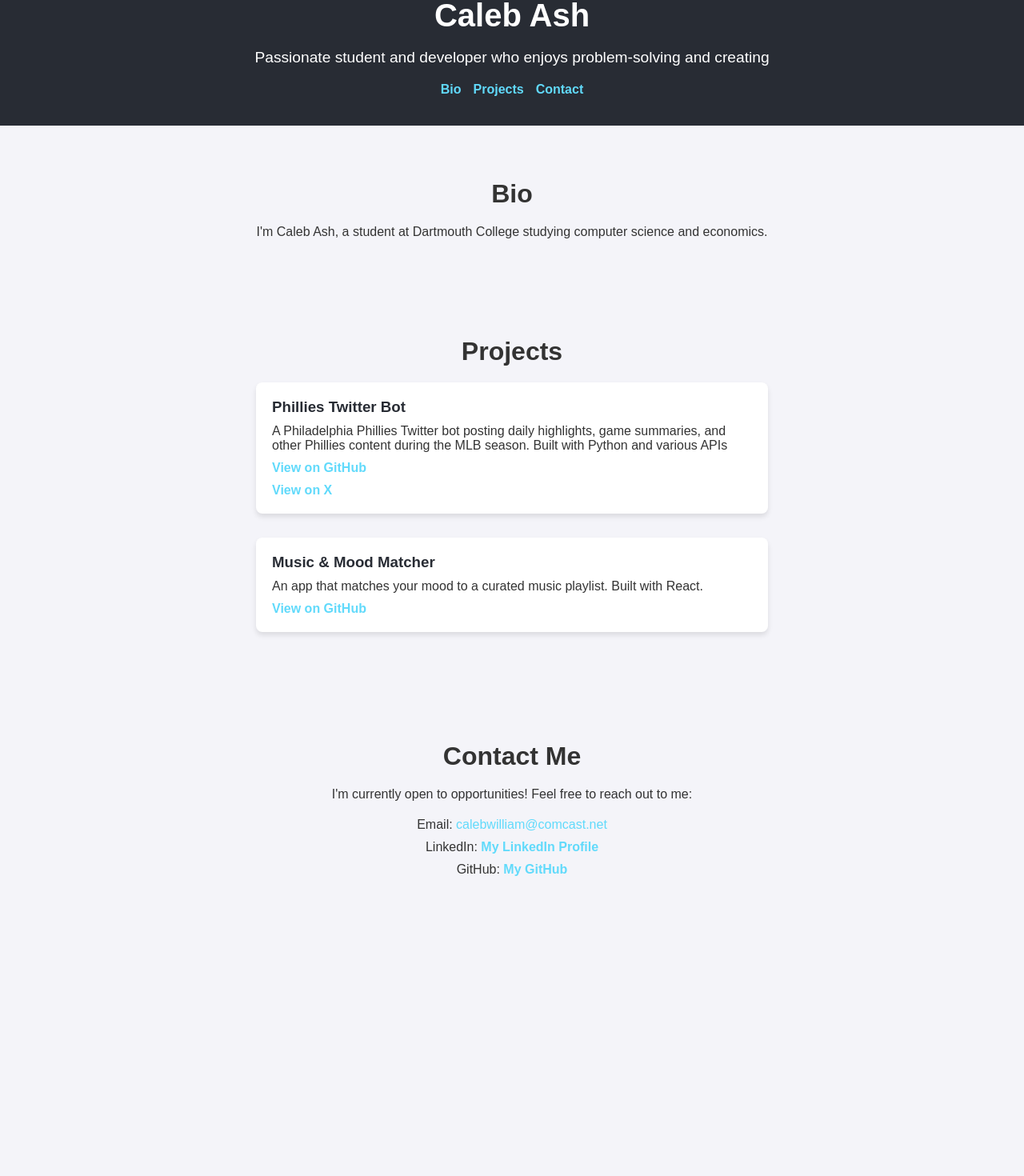
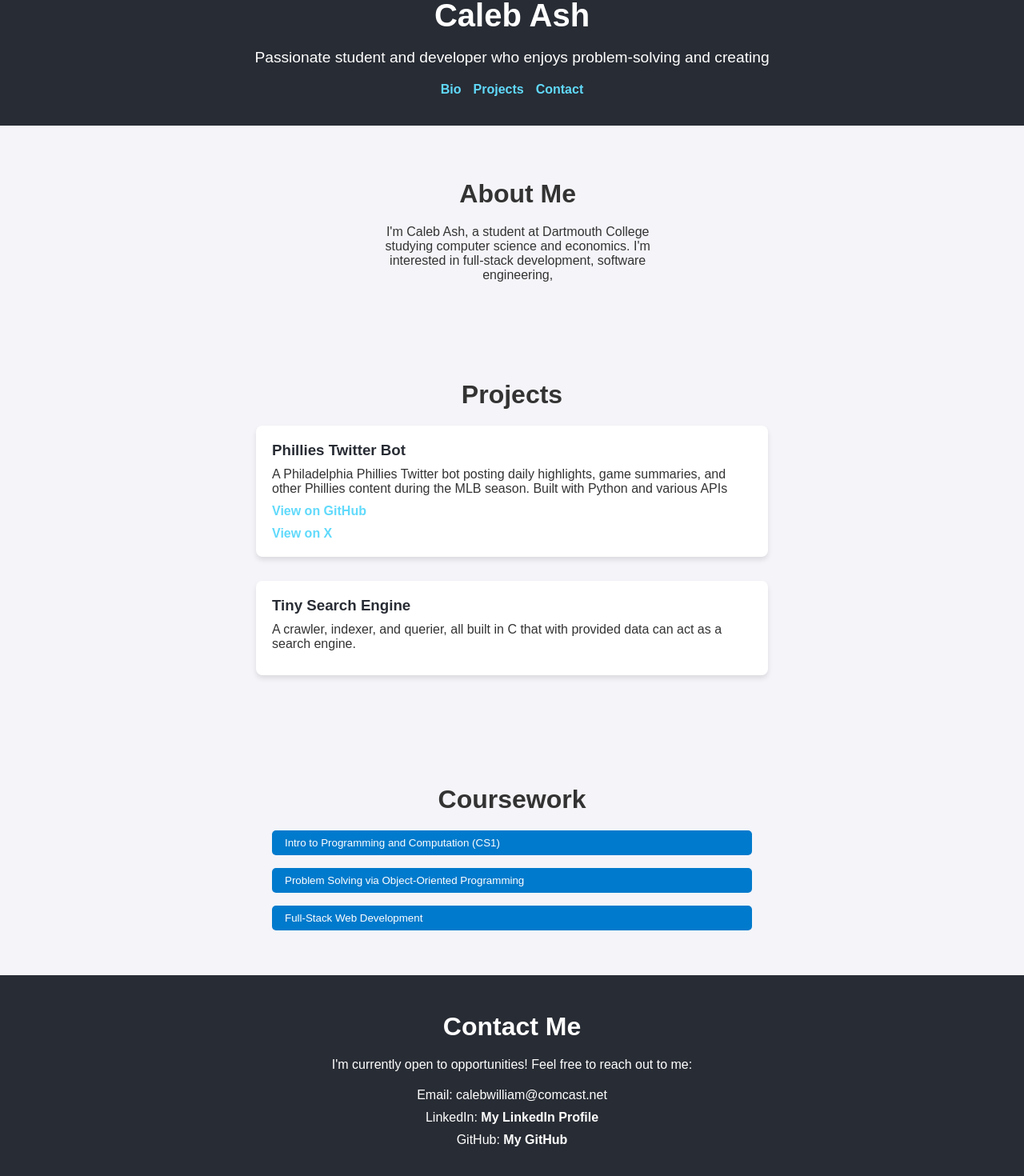
Before and after one commit to calebashw/calebashw, a React (Create React App) app: page / in a window 1280 px wide. Shown: the part 50-1520 px from the top of the page at 80% size. Before the commit the page ends 1202 px from the top, so only its background shows below. Built offline with nearby package versions, Linux system fonts and the light colour scheme.

Commit message:
Adding coursework section, style changes

```diff
--- a/src/App.css
+++ b/src/App.css
@@ -1,4 +1,6 @@
-/* General Styles */
+html {
+  scroll-behavior: smooth;
+}
 body {
   margin: 0;
   font-family: Arial, sans-serif;
@@ -48,9 +50,9 @@ body {
   color: #21a1f1;
 }
 
-/* Section Styles */
 .App-section {
   padding: 40px 20px;
+  /* height: 100vw; */
 }
 
 h2 {
@@ -93,10 +95,53 @@ h2 {
 }
 
 .Contact-list a {
-  color: #61dafb;
+  color: white;
   text-decoration: none;
 }
 
 .Contact-list a:hover {
-  color: #21a1f1;
+  color: white;
+  text-decoration: underline;
 }
+.contact-section {
+  padding: 20px 20px;
+  background-color: #282c34;
+  /* padding: 20px; */
+  color: white
+}
+.before-contact {
+  min-height: 100vh;
+}
+.bio-section {
+  padding: 40px 20px;
+  width: 30%;
+  /* display: flex; */
+  justify-content: center;
+  align-items: center;
+  margin-left: 34%;
+}
+.accordian {
+  width: 50%;
+}
+.accordion-item {
+  margin-bottom: 1rem;
+}
+.accordion-header {
+  background-color: #007acc;
+  color: white;
+  padding: 0.5rem 1rem;
+  border: none;
+  border-radius: 5px;
+  cursor: pointer;
+  text-align: left;
+  width: 600px;
+}
+.accordion-content {
+  padding: 0.5rem 1rem;
+  background-color: #f4f4f9;
+  /* width: 600px; */
+  display: none;
+}
+.accordion-header:focus + .accordion-content {
+  display: block;
+}
--- a/src/App.jsx
+++ b/src/App.jsx
@@ -29,10 +29,12 @@ function App() {
         </nav>
       </header>
       <main>
-        <section id="bio" className="App-section">
-          <h2>Bio</h2>
+        <div className="before-contact">
+          <section id="bio" className="bio-section">
+            <h2>About Me</h2>
             <p>
-            I'm Caleb Ash, a student at Dartmouth College studying computer science and economics.
+              I'm Caleb Ash, a student at Dartmouth College studying computer science and economics. I'm interested in
+              full-stack development, software engineering,
             </p>
           </section>
           <section id="projects" className="App-section">
@@ -62,22 +64,47 @@ function App() {
               </a>
             </div>
             <div className="Project">
-            <h3>Music & Mood Matcher</h3>
+              <h3>Tiny Search Engine</h3>
               <p>
-              An app that matches your mood to a curated music playlist. Built
-              with React.
+                A crawler, indexer, and querier, all built in C that with provided data can act as a search engine.
               </p>
-            <a
+              {/* <a
                 className="App-link"
                 href="https://github.com/calebashw/music-mood-matcher"
                 target="_blank"
                 rel="noopener noreferrer"
               >
                 View on GitHub
-            </a>
+              </a> */}
             </div>
           </section>
-        <section id="contact" className="App-section">
+          <section id="coursework" className="App-section">
+            <h2>
+              Coursework
+            </h2>
+            <div class="accordion">
+              <div class="accordion-item">
+                <button class="accordion-header">Intro to Programming and Computation (CS1)</button>
+                <div class="accordion-content">
+                  Topics: Python, fundamental programming skills, introduction to classes and objects.
+                </div>
+              </div>
+              <div class="accordion-item">
+                <button class="accordion-header">Problem Solving via Object-Oriented Programming</button>
+                <div class="accordion-content">
+                  Topics: Java, OOP, Data Structures, Algorithms
+                </div>
+              </div>
+              <div class="accordion-item">
+                <button class="accordion-header">Full-Stack Web Development</button>
+                <div class="accordion-content">
+                  Topics: React, Node.js, State Management, MongoDB, JavaScript, REST APIs, CRUD, etc.
+                </div>
+              </div>
+            </div>
+          </section>
+        </div>
+        <section id="contact" className="contact-section">
           <h2>Contact Me</h2>
           <p>
             I'm currently open to opportunities! Feel free to reach out to me:
```
Lines whose indentation alone changed are shown as unchanged.
